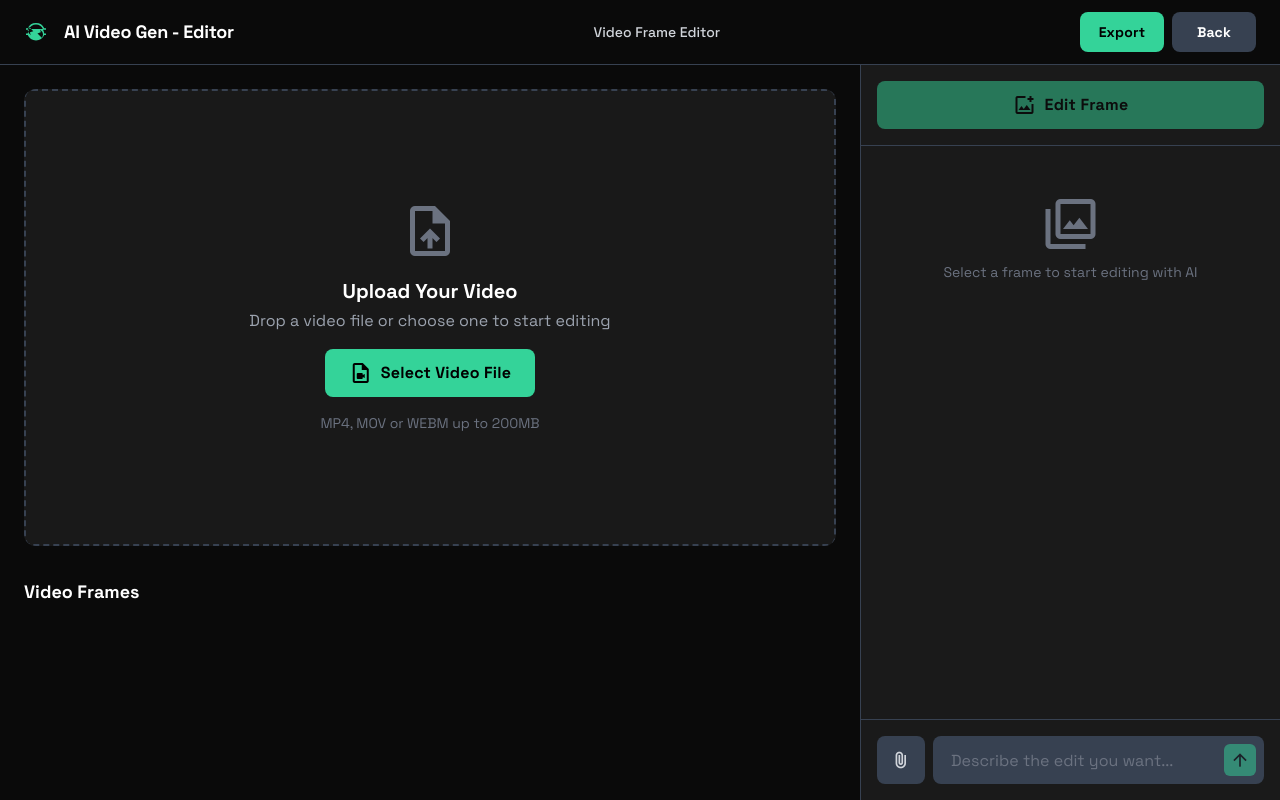
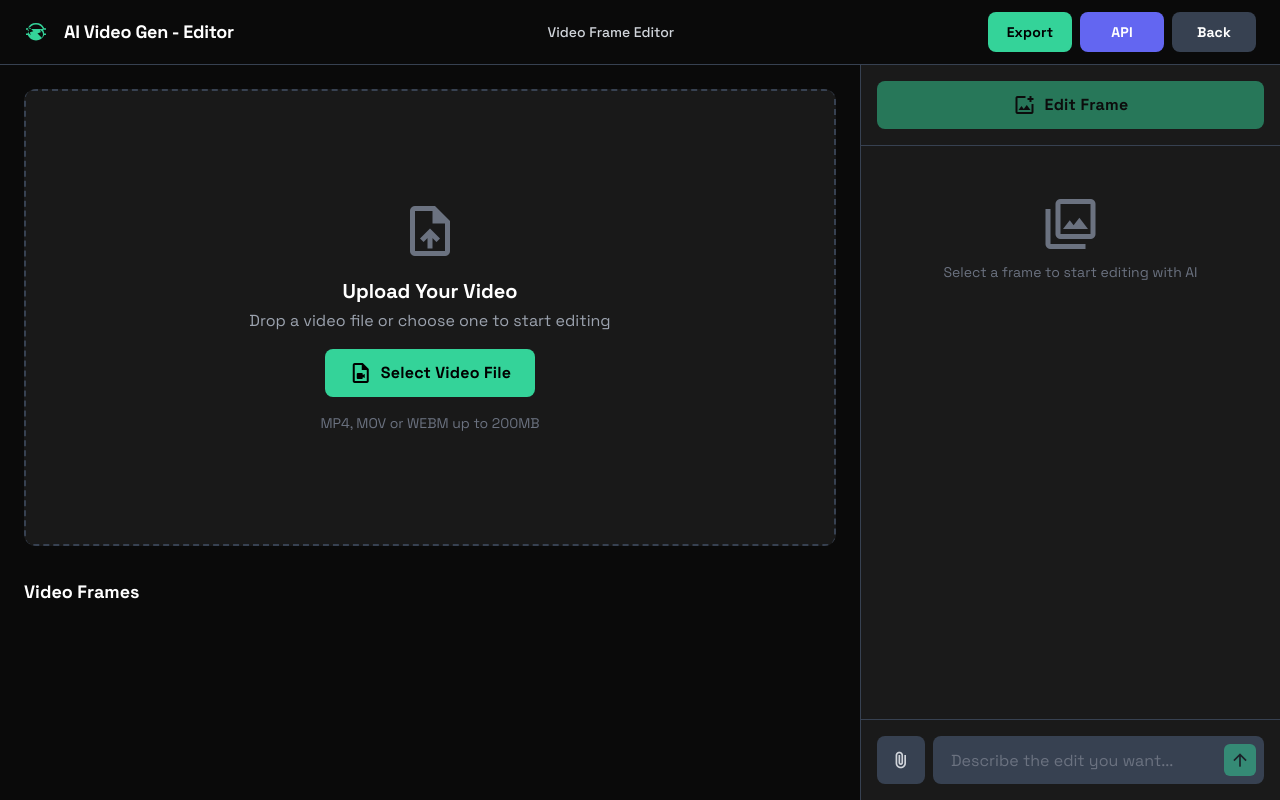
Before and after one commit to shousami7/real-estate-video-generator, a Flask app: page /video/editor in a window 1280 px wide. Run offline with Flask 3, Linux system fonts and the light colour scheme; some libraries are stand-ins or nearby versions.

Commit message:
Add API button with key configuration modal
- Added API button next to Export button in the header
- Created modal popup for API key input (OpenAI and Replicate)
- Implemented JavaScript functionality to open/close modal
- API keys are saved to localStorage for persistence
- Modal includes proper styling with Tailwind CSS

```diff
--- a/templates/video_editor_ui.html
+++ b/templates/video_editor_ui.html
@@ -302,6 +302,9 @@
                 <button id="export-btn" class="flex min-w-[84px] max-w-[480px] cursor-pointer items-center justify-center overflow-hidden rounded-lg h-10 px-4 bg-primary text-black text-sm font-bold leading-normal tracking-[0.015em] hover:opacity-90 transition-opacity">
                     <span class="truncate">Export</span>
                 </button>
+                <button id="api-btn" class="flex min-w-[84px] max-w-[480px] cursor-pointer items-center justify-center overflow-hidden rounded-lg h-10 px-4 bg-[#6366F1] text-white text-sm font-bold leading-normal tracking-[0.015em] hover:opacity-90 transition-opacity">
+                    <span class="truncate">API</span>
+                </button>
                 <button id="back-btn" class="flex min-w-[84px] max-w-[480px] cursor-pointer items-center justify-center overflow-hidden rounded-lg h-10 px-4 bg-[#374151] text-white text-sm font-bold leading-normal tracking-[0.015em] hover:bg-[#4B5563] transition-colors">
                     <span class="truncate">Back</span>
                 </button>
@@ -402,6 +405,39 @@
         </main>
     </div>
 
+    <!-- API Key Modal -->
+    <div id="api-modal" class="fixed inset-0 bg-black bg-opacity-75 hidden items-center justify-center z-50">
+        <div class="bg-panel-dark rounded-xl p-8 max-w-md w-full mx-4 shadow-2xl border border-gray-700">
+            <div class="flex justify-between items-center mb-6">
+                <h3 class="text-white text-xl font-bold">API Settings</h3>
+                <button id="close-modal-btn" class="text-gray-400 hover:text-white transition-colors">
+                    <span class="material-symbols-outlined">close</span>
+                </button>
+            </div>
+
+            <div class="space-y-4">
+                <div>
+                    <label class="block text-gray-300 text-sm font-medium mb-2">OpenAI API Key</label>
+                    <input type="password" id="openai-api-key" placeholder="sk-..." class="w-full px-4 py-3 bg-[#0a0a0a] border border-gray-600 rounded-lg text-white placeholder-gray-500 focus:outline-none focus:border-primary focus:ring-1 focus:ring-primary transition-colors">
+                </div>
+
+                <div>
+                    <label class="block text-gray-300 text-sm font-medium mb-2">Replicate API Key</label>
+                    <input type="password" id="replicate-api-key" placeholder="r8_..." class="w-full px-4 py-3 bg-[#0a0a0a] border border-gray-600 rounded-lg text-white placeholder-gray-500 focus:outline-none focus:border-primary focus:ring-1 focus:ring-primary transition-colors">
+                </div>
+
+                <div class="flex gap-3 mt-6">
+                    <button id="save-api-keys-btn" class="flex-1 bg-primary text-black font-bold py-3 px-4 rounded-lg hover:opacity-90 transition-opacity">
+                        Save
+                    </button>
+                    <button id="cancel-modal-btn" class="flex-1 bg-[#374151] text-white font-bold py-3 px-4 rounded-lg hover:bg-[#4B5563] transition-colors">
+                        Cancel
+                    </button>
+                </div>
+            </div>
+        </div>
+    </div>
+
     <script>
         // ==================== グローバル変数 ====================
         const state = {
@@ -425,7 +461,14 @@
         const chatInput = document.getElementById('chat-input');
         const sendBtn = document.getElementById('send-btn');
         const exportBtn = document.getElementById('export-btn');
+        const apiBtn = document.getElementById('api-btn');
         const backBtn = document.getElementById('back-btn');
+        const apiModal = document.getElementById('api-modal');
+        const closeModalBtn = document.getElementById('close-modal-btn');
+        const cancelModalBtn = document.getElementById('cancel-modal-btn');
+        const saveApiKeysBtn = document.getElementById('save-api-keys-btn');
+        const openaiApiKeyInput = document.getElementById('openai-api-key');
+        const replicateApiKeyInput = document.getElementById('replicate-api-key');
         const videoPlayer = document.getElementById('video-player');
         const videoSource = document.getElementById('video-source');
         const uploadProgress = document.getElementById('upload-progress');
@@ -880,6 +923,54 @@
         backBtn.addEventListener('click', () => {
             window.location.href = '/';
         });
+
+        // ==================== APIモーダル ====================
+        // モーダルを開く
+        apiBtn.addEventListener('click', () => {
+            // 保存されているAPIキーをロードして表示
+            const savedOpenAIKey = localStorage.getItem('openai_api_key') || '';
+            const savedReplicateKey = localStorage.getItem('replicate_api_key') || '';
+            openaiApiKeyInput.value = savedOpenAIKey;
+            replicateApiKeyInput.value = savedReplicateKey;
+
+            // モーダルを表示
+            apiModal.classList.remove('hidden');
+            apiModal.classList.add('flex');
+        });
+
+        // モーダルを閉じる
+        const closeModal = () => {
+            apiModal.classList.remove('flex');
+            apiModal.classList.add('hidden');
+        };
+
+        closeModalBtn.addEventListener('click', closeModal);
+        cancelModalBtn.addEventListener('click', closeModal);
+
+        // モーダルの背景をクリックして閉じる
+        apiModal.addEventListener('click', (e) => {
+            if (e.target === apiModal) {
+                closeModal();
+            }
+        });
+
+        // APIキーを保存
+        saveApiKeysBtn.addEventListener('click', () => {
+            const openaiKey = openaiApiKeyInput.value.trim();
+            const replicateKey = replicateApiKeyInput.value.trim();
+
+            // localStorageに保存
+            if (openaiKey) {
+                localStorage.setItem('openai_api_key', openaiKey);
+            }
+            if (replicateKey) {
+                localStorage.setItem('replicate_api_key', replicateKey);
+            }
+
+            // 成功メッセージを表示
+            alert('API keys saved successfully!');
+            closeModal();
+        });
     </script>
 </body>
 </html>
```
